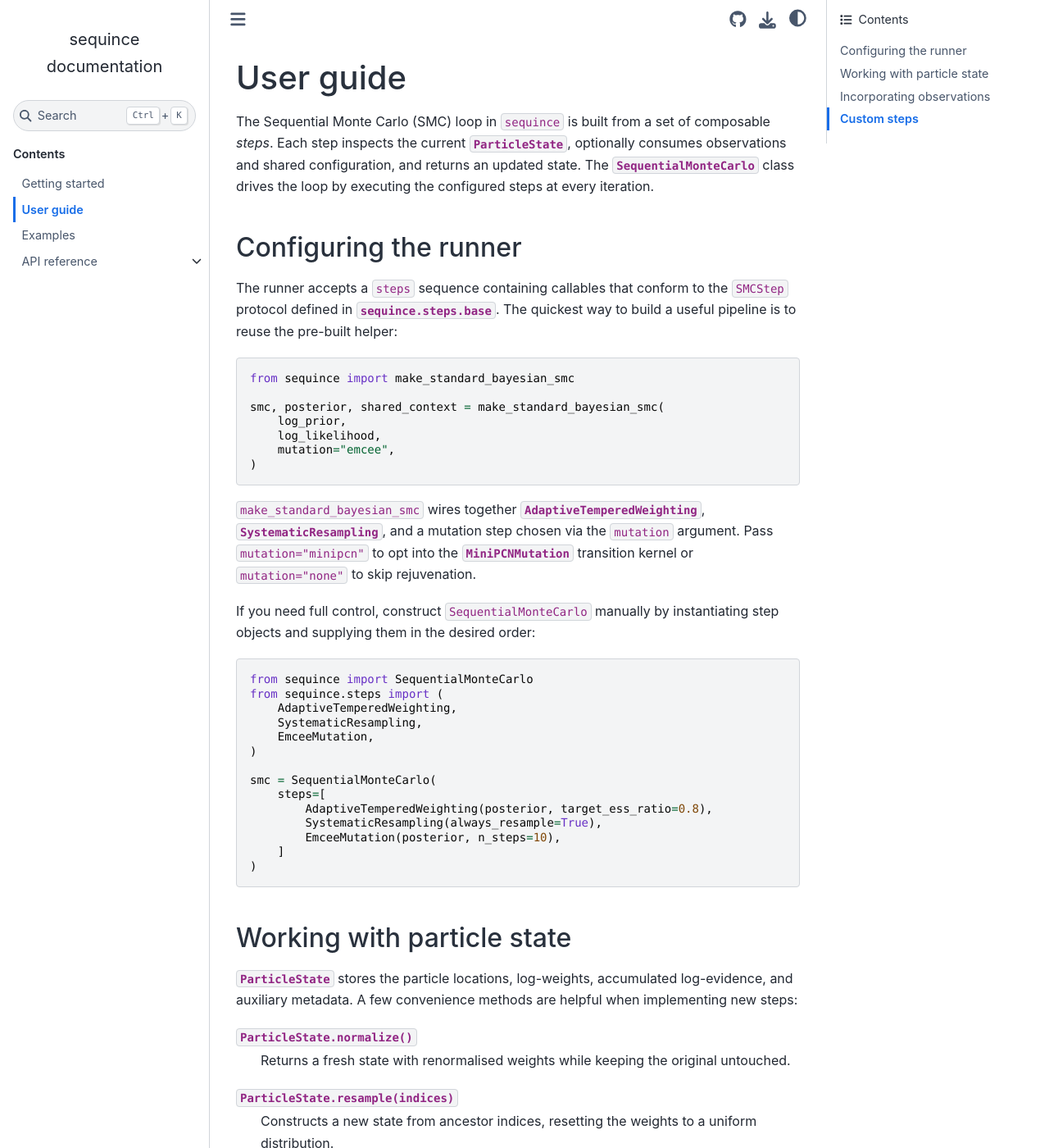
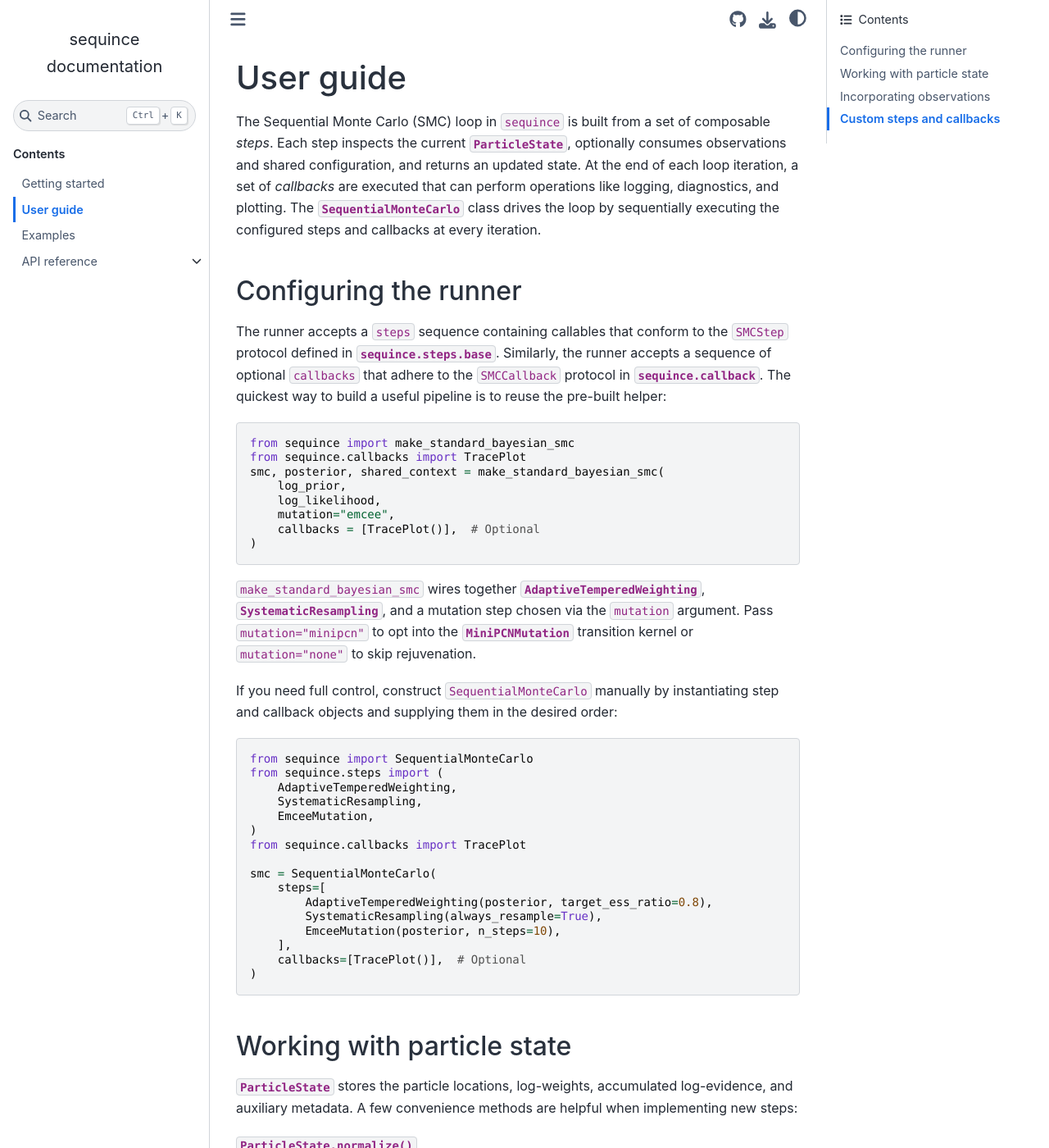
Before and after one commit to sequince-dev/sequince, a Sphinx documentation site: the page built from docs/user_guide.rst, in a window 1280 px wide and 1400 px high. Shown: the whole window at 82% size. Built offline with Sphinx 7.4.7 and the Sphinx Book theme 1.1.4, drawn with Linux system fonts in a browser that asks for light colours; some of the changed text lies outside the part shown.

Commit message:
DOC: add callback info to user guide

```diff
--- a/docs/user_guide.rst
+++ b/docs/user_guide.rst
@@ -4,24 +4,29 @@ User guide
 The Sequential Monte Carlo (SMC) loop in ``sequince`` is built from a set of
 composable *steps*. Each step inspects the current :class:`~sequince.state.ParticleState`,
 optionally consumes observations and shared configuration, and returns an updated
-state. The :class:`~sequince.smc.SequentialMonteCarlo` class drives the loop by
-executing the configured steps at every iteration.
+state. At the end of each loop iteration, a set of *callbacks* are executed
+that can perform operations like logging, diagnostics, and plotting.
+The :class:`~sequince.smc.SequentialMonteCarlo` class drives the loop by
+sequentially executing the configured steps and callbacks at every iteration.
 
 Configuring the runner
 ----------------------
 
 The runner accepts a ``steps`` sequence containing callables that conform to the
-``SMCStep`` protocol defined in :mod:`sequince.steps.base`. The quickest way to
-build a useful pipeline is to reuse the pre-built helper:
+``SMCStep`` protocol defined in :mod:`sequince.steps.base`. Similarly, the runner
+accepts a sequence of optional ``callbacks`` that adhere to the
+``SMCCallback`` protocol in :mod:`sequince.callback`.
+The quickest way to build a useful pipeline is to reuse the pre-built helper:
 
 .. code-block:: python
 
     from sequince import make_standard_bayesian_smc
-
+    from sequince.callbacks import TracePlot
     smc, posterior, shared_context = make_standard_bayesian_smc(
         log_prior,
         log_likelihood,
         mutation="emcee",
+        callbacks = [TracePlot()],  # Optional
     )
 
 ``make_standard_bayesian_smc`` wires together
@@ -32,7 +37,7 @@ the :class:`~sequince.steps.mutation.MiniPCNMutation` transition kernel or
 ``mutation="none"`` to skip rejuvenation.
 
 If you need full control, construct ``SequentialMonteCarlo`` manually by
-instantiating step objects and supplying them in the desired order:
+instantiating step and callback objects and supplying them in the desired order:
 
 .. code-block:: python
 
@@ -42,13 +47,15 @@ instantiating step objects and supplying them in the desired order:
         SystematicResampling,
         EmceeMutation,
     )
+    from sequince.callbacks import TracePlot
 
     smc = SequentialMonteCarlo(
         steps=[
             AdaptiveTemperedWeighting(posterior, target_ess_ratio=0.8),
             SystematicResampling(always_resample=True),
             EmceeMutation(posterior, n_steps=10),
-        ]
+        ],
+        callbacks=[TracePlot()],  # Optional
     )
 
 Working with particle state
@@ -82,13 +89,19 @@ the next observation (if available) and exposes it through the
 particle filtering style updates where likelihood evaluations depend on time
 indexed data.
 
-Custom steps
-------------
+Custom steps and callbacks
+--------------------------
 
-To implement bespoke logic, derive from
-:class:`~sequince.steps.base.SMCStep`. Override the ``__call__`` method to
+To implement bespoke step logic, derive from
+:class:`~sequince.steps.base.SMCStep`. Override the ``apply`` method to
 perform work and return the new state. The base class offers utilities for
 logging, stopping the overall run, and accessing metadata stored on the context,
 including the mutable ``StepContext.shared`` dictionary for cross-step state.
 
-See :mod:`sequince.steps` for a catalogue of the built-in components.
+Similarly, custom callbacks can be implemented by sub-classing
+:class:`~sequince.callback.SMCCallback` and overriding the ``apply`` method
+(with no return argument). Callbacks are provided with a history of all previous states
+in the form of a :class:`~sequince.result.SMCResults` instance, as well as the
+current context.
+
+See :mod:`sequince.steps` and :mod:`sequince.callback` for a catalogue of the built-in components.
```
